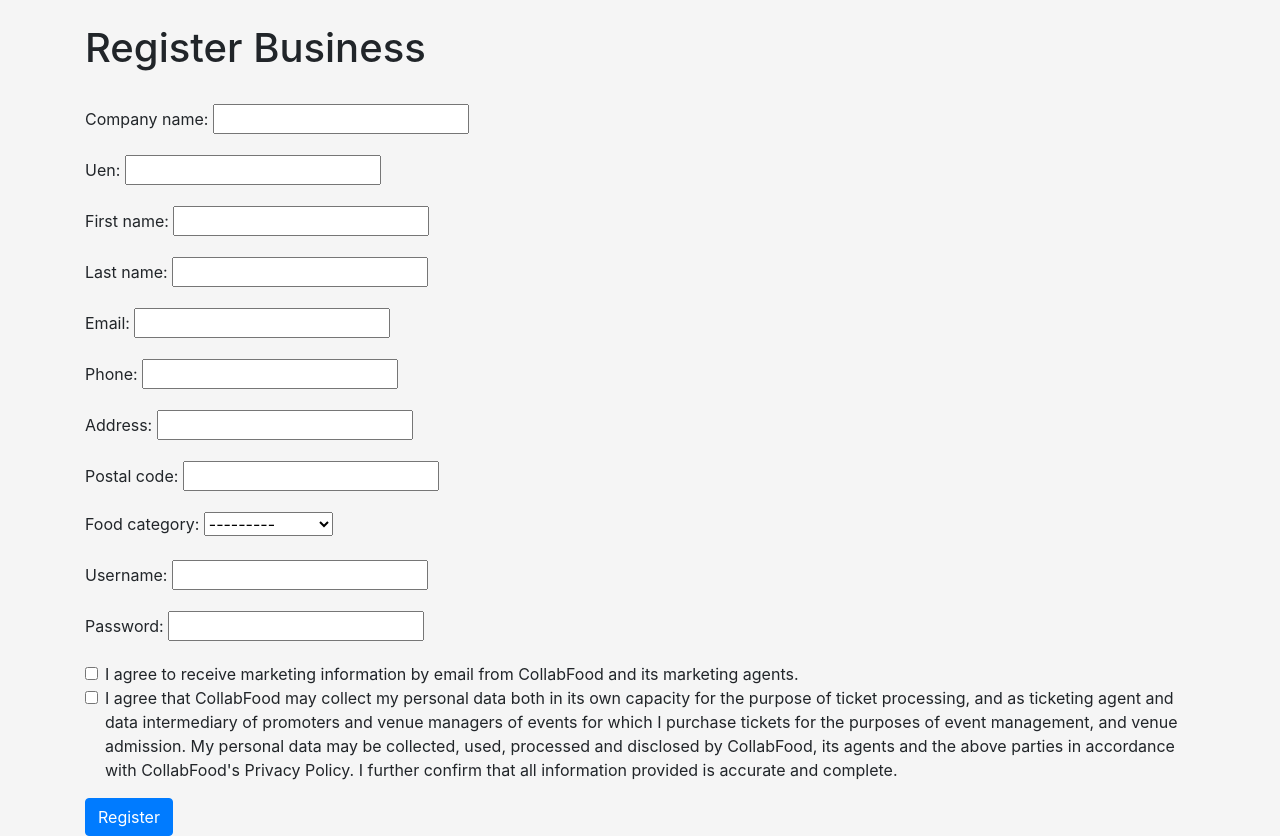
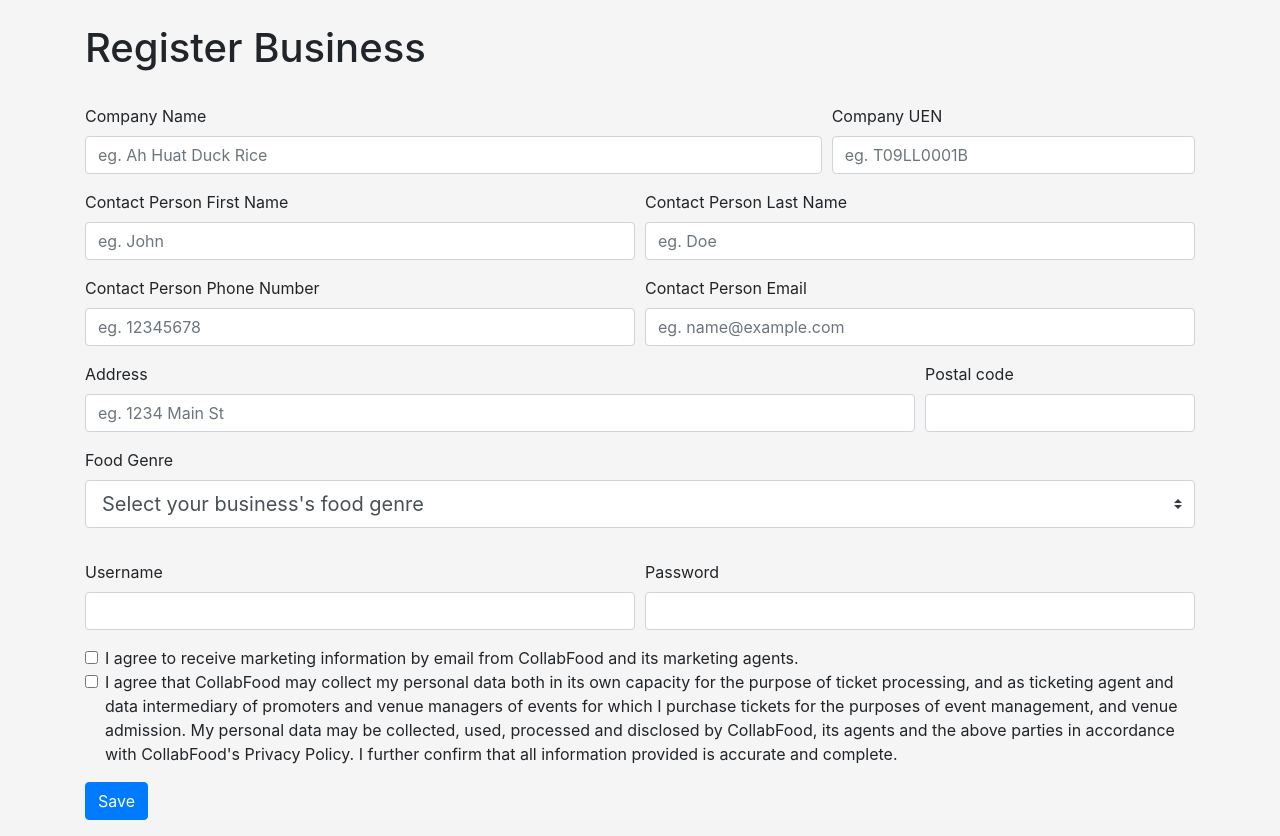
Before and after one commit to zxchen92/FYP, a Django app: page /register/business in a window 1280 px wide. Shown: the part 56-892 px from the top of the page. Run offline with Django 4.2, Linux system fonts and the light colour scheme; data comes from the database, SQL or seed files in the repository; both versions use the stored data as it was after the commit; some libraries are stand-ins or nearby versions.

Commit message:
[FYP-00]Changed business registration ui to look the same as business profile, and added validations to both registration page

```diff
--- a/Homepage/templates/registerbusiness.html
+++ b/Homepage/templates/registerbusiness.html
@@ -3,53 +3,52 @@
 
 <h1>Register Business</h1><br>
 
-<form action="{% url 'registerbusiness' %}" method="POST">
+<form id="myForm" method="post" action="{% url 'registerbusiness' %}">
 	{% csrf_token %}
-	{{ form.as_p }}
-<!-- 	<div class="form-row">
+	<div class="form-row">
 		<div class="form-group col-md-8">
-			<label for="exampleFormControlInput1">Company Name</label>
-			<input type="text" class="form-control" id="exampleFormControlInput1" placeholder="eg. Ah Huat Duck Rice">
+			<label for="companyName">Company Name</label>
+			<input type="text" class="form-control" id="companyName" name="company_name" placeholder="eg. Ah Huat Duck Rice" required>
 		</div>
 		<div class="form-group col-md-4">
-		    <label for="inputAddress2">Company UEN</label>
-		    <input type="text" class="form-control" id="inputAddress2" placeholder="eg. T09LL0001B">
+			<label for="uen">Company UEN</label>
+			<input type="text" class="form-control" id="uen" name="uen" placeholder="eg. T09LL0001B" required>
 		</div>
 	</div>
 	<div class="form-row">
 		<div class="form-group col-md-6">
-		    <label for="exampleFormControlInput1">Contact Person First Name</label>
-		    <input type="text" class="form-control" id="exampleFormControlInput1" placeholder="eg. John">
+			<label for="firstName">Contact Person First Name</label>
+			<input type="text" class="form-control" id="firstName" name="first_name" placeholder="eg. John" required>
 		</div>
 		<div class="form-group col-md-6">
-		    <label for="exampleFormControlInput1">Contact Person Last Name</label>
-		    <input type="text" class="form-control" id="exampleFormControlInput1" placeholder="eg. Doe">
+			<label for="lastName">Contact Person Last Name</label>
+			<input type="text" class="form-control" id="lastName" name="last_name" placeholder="eg. Doe" required>
 		</div>
 	</div>
 	<div class="form-row">
 		<div class="form-group col-md-6">
-		    <label for="exampleFormControlInput1">Contact Person Phone Number</label>
-		    <input type="tel" class="form-control" id="exampleFormControlInput1" placeholder="eg. 12345678">
+			<label for="phone">Contact Person Phone Number</label>
+			<input type="tel" class="form-control" id="phone" name="phone" placeholder="eg. 12345678" required>
 		</div>
 		<div class="form-group col-md-6">
-		  <label for="inputEmail4">Contact Person Email</label>
-		  <input type="email" class="form-control" id="inputEmail4" placeholder="eg. name@example.com">
+		  <label for="email">Contact Person Email</label>
+		  <input type="email" class="form-control" id="email" name="email" placeholder="eg. name@example.com" required>
 		</div>
 	</div>
 	<div class="form-row">
 		<div class="form-group col-md-9">
-			<label for="inputAddress">Company Address</label>
-			<input type="text" class="form-control" id="inputAddress" placeholder="eg. 1234 Main St">
+			<label for="address">Address</label>
+			<input type="text" class="form-control" id="address" name="address" placeholder="eg. 1234 Main St" required>
 		</div>
 		<div class="form-group col-md-3">
-			<label for="inputZip">Postal code</label>
-			<input type="text" class="form-control" id="inputZip">
+			<label for="postal_code">Postal code</label>
+			<input type="text" class="form-control" id="postal_code" name="postal_code" required>
 		</div>
 	</div>
 	<div class="form-group">
-		<label for="exampleFormControlSelect2">Food Category</label>
-		<select class="custom-select custom-select-lg mb-3">
-		  <option selected>Select your business's food category</option>
+		<label for="food_category">Food Genre</label>
+		<select class="custom-select custom-select-lg mb-3" name="food_category" id="food_category" required>
+		  <option value="" selected>Select your business's food genre</option>
 			{% if foodCategory %}
 				{% for item in foodCategory %}
 					<option value="{{ item.pk }}">{{ item.categoryName }}</option>
@@ -59,29 +58,49 @@
 	</div>
 	<div class="form-row">
 		<div class="form-group col-md-6">
-		  <label for="inputEmail4">Username</label>
-		  <input type="text" class="form-control" id="inputEmail4">
+			<label for="username">Username</label>
+			<input type="text" class="form-control" id="username" name="username" required>
 		</div>
 		<div class="form-group col-md-6">
-		  <label for="inputPassword4">Password</label>
-		  <input type="password" class="form-control" id="inputPassword4">
+			<label for="password">Password</label>
+			<input type="password" class="form-control" id="password" name="password" required>
 		</div>
-	</div> -->
+	</div>
 	<div class="form-group">
 		<div class="form-check">
-			<input class="form-check-input" type="checkbox" id="gridCheck">
+			<input class="form-check-input" type="checkbox" id="gridCheck" required>
 			<label class="form-check-label" for="gridCheck">
 				I agree to receive marketing information by email from CollabFood and its marketing agents.
 			</label>
 		</div>
 		<div class="form-check">
-			<input class="form-check-input" type="checkbox" id="gridCheck">
+			<input class="form-check-input" type="checkbox" id="gridCheck" required>
 			<label class="form-check-label" for="gridCheck">
 				I agree that CollabFood may collect my personal data both in its own capacity for the purpose of ticket processing, and as ticketing agent and data intermediary of promoters and venue managers of events for which I purchase tickets for the purposes of event management, and venue admission. My personal data may be collected, used, processed and disclosed by CollabFood, its agents and the above parties in accordance with CollabFood's Privacy Policy. I further confirm that all information provided is accurate and complete.
 			</label>
 		</div>
 	</div>
-	<button type="submit" class="btn btn-primary">Register</button>
+	<button type="submit" class="btn btn-primary">Save</button>
 </form>
 
+<script>
+	$(function() {
+	  $('#myForm').submit(function(event) {
+		var gender = $('#gender').val();
+		var preferred_location = $('#preferred_location').val();
+		var food_category = $('#food_category').val();
+		var valid = true;
+		// Check if form is valid
+		if (!this.checkValidity()) {
+		  event.preventDefault();
+		  $('#error-message').html('Please fill in all required fields.');
+		  valid = false;
+		}
+		// Remove "submit" class from required fields to remove red border
+		$('input:required, select:required, textarea:required').removeClass('submit');
+	  });
+	});
+
+	</script>
+
 {% endblock %}
--- a/Homepage/views.py
+++ b/Homepage/views.py
@@ -146,25 +146,43 @@ def register_user(request):
 
 def register_business(request):
 	foodCategory = FoodCategory.objects.all()
-	form = BusinessRegistrationForm(request.POST or None, request=request)
+	form = BusinessRegistrationForm(request.POST)
 	if request.method == 'POST':
+		print("Form errors: ", form.errors, flush=True)
 		if form.is_valid():
 			user, business_profile, user_type = form.save(commit=False)
+
+			user.first_name = request.POST.get('first_name')
+			user.last_name = request.POST.get('last_name')
+			user.email = request.POST.get('email')
+			user.username = request.POST.get('username')
+			user.password = request.POST.get('password')
+
+			business_profile.companyName = request.POST.get('company_name')
+			business_profile.phone = request.POST.get('phone')
+			business_profile.address = request.POST.get('address')
+			business_profile.postalCode = request.POST.get('postal_code')
+			business_profile.food_category_id = request.POST.get('food_category')
+
 			user.is_active = False
 			user.save()
 			business_profile.user = user
 			business_profile.save()
 			user_type.user = user
+			user_type.userType = 'business'
 			user_type.save()
 			if user is not None:
-				messages.success(request, ('User registered! We will send a verifcation email to you when your business is verfied!'))
+				messages.success(request, ('Business registered! We will notify you when your business is verfied!'))
 				return redirect('landing')
 		else:
 			messages.error(request,('User registration unsuccesful! Please try again!'))
 			form = UserRegistrationForm()
 
-
-	return render(request, 'registerbusiness.html', {'foodCategory':foodCategory,'form':form})
+	context = {
+		'foodCategory':foodCategory,
+		'form':form,
+	}
+	return render(request, 'registerbusiness.html', context)
 
 @login_required
 def food_category(request):
```
Also changed, not shown: Homepage/templates/registeruser.html (+37 -17 lines), db.sqlite3. Lines whose indentation alone changed are shown as unchanged.
